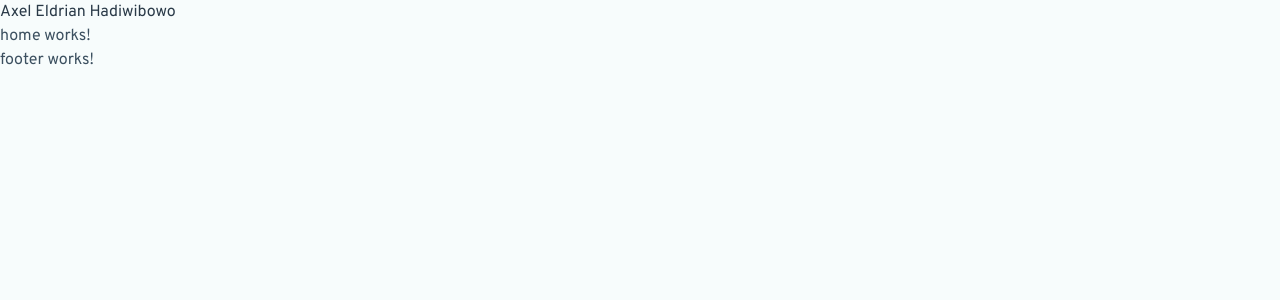
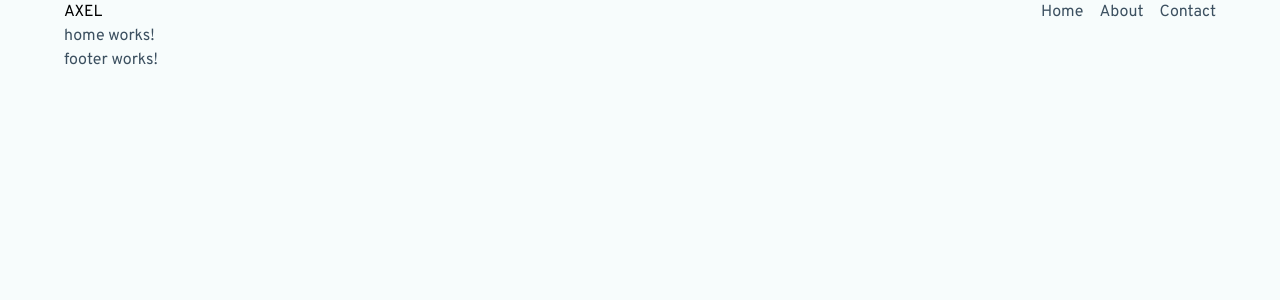
Before and after one commit to eldrians/new-portofolio, an Angular app: page /portofolio/home in a window 1280 px wide. Shown: the top 300 px of the page. Built offline with nearby package versions, Linux system fonts and the light colour scheme.

Commit message:
feat(default-layout): set default layout styling

```diff
--- a/src/app/shared/components/navbar/navbar.component.html
+++ b/src/app/shared/components/navbar/navbar.component.html
@@ -1,5 +1,8 @@
-<header>
-    <p>
-        Axel Eldrian Hadiwibowo
-    </p>
+<header class="navbar">
+  <div class="navbar__left">AXEL</div>
+  <nav class="navbar__right">
+    <a href="#">Home</a>
+    <a href="#">About</a>
+    <a href="#">Contact</a>
+  </nav>
 </header>
--- a/src/app/shared/components/navbar/navbar.component.scss
+++ b/src/app/shared/components/navbar/navbar.component.scss
@@ -1,5 +1,13 @@
 @use "themes" as t;
+@use "includes" as i;
 
-p {
-    color: t.get-color('neutral', 900);
+.navbar {
+  @include i.flex-row(center, space-between);
+  &__left {
+  }
+
+  &__right {
+    @include i.flex-row(center, space-between);
+    gap:1rem;
+  }
 }
--- a/src/app/shared/layouts/default-layout/default-layout.component.html
+++ b/src/app/shared/layouts/default-layout/default-layout.component.html
@@ -1,3 +1,7 @@
-<app-navbar />
-<router-outlet></router-outlet>
-<app-footer />
+<div class="default">
+  <div class="default__content">
+    <app-navbar />
+    <router-outlet />
+    <app-footer />
+  </div>
+</div>
--- a/src/app/shared/layouts/default-layout/default-layout.component.scss
+++ b/src/app/shared/layouts/default-layout/default-layout.component.scss
@@ -0,0 +1,11 @@
+@use "includes" as i;
+
+.default {
+    width: 100%;
+    height: 100%;
+    @include i.flex(flex-start, center);
+    &__content{
+        width: 100%;
+        max-width: 90%;
+    }
+}
--- a/src/styles/app/typography.scss
+++ b/src/styles/app/typography.scss
@@ -34,4 +34,5 @@ p {
 
 a {
   font-size: 1rem;
+  text-decoration: none;
 }
```
Also changed, not shown: src/styles/app/base.scss (line endings or trailing spaces).
